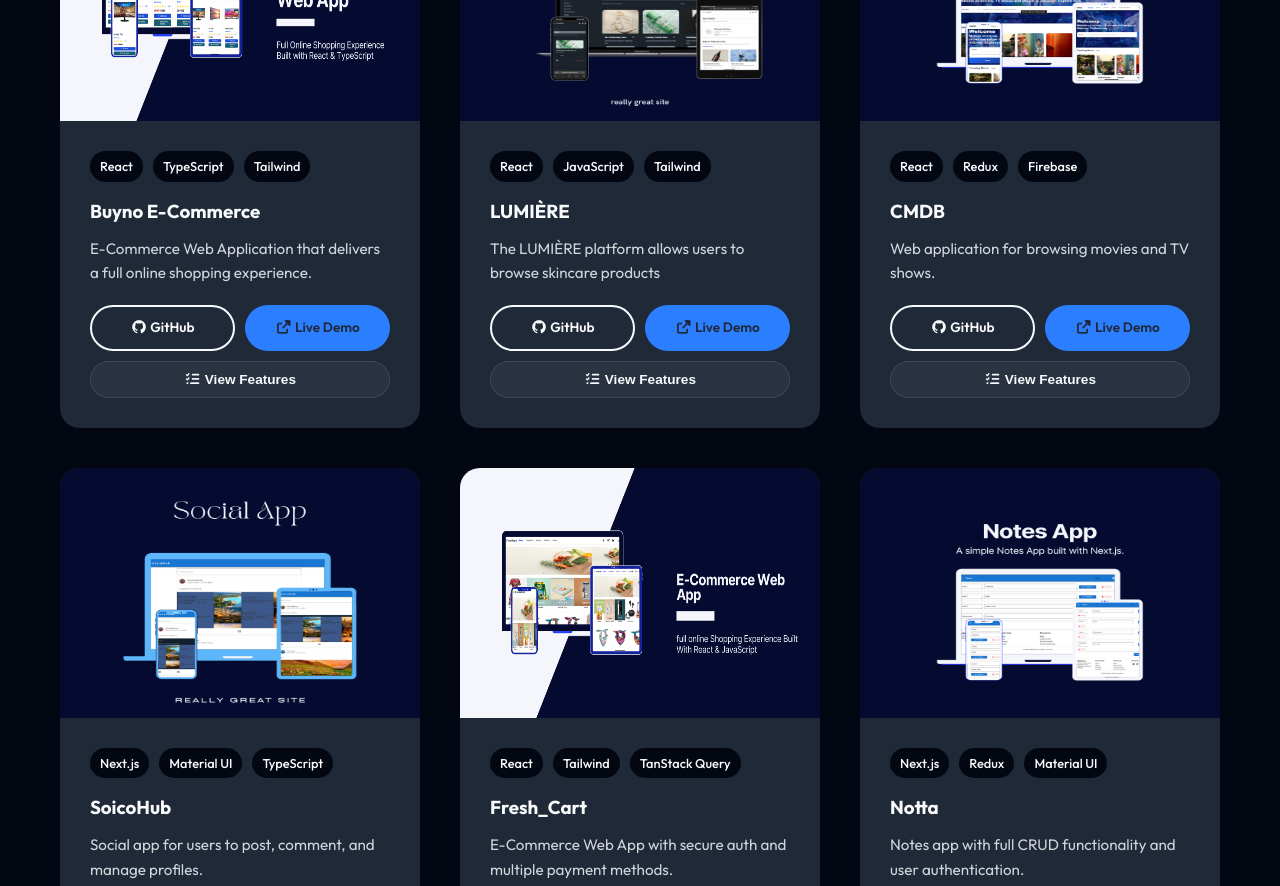
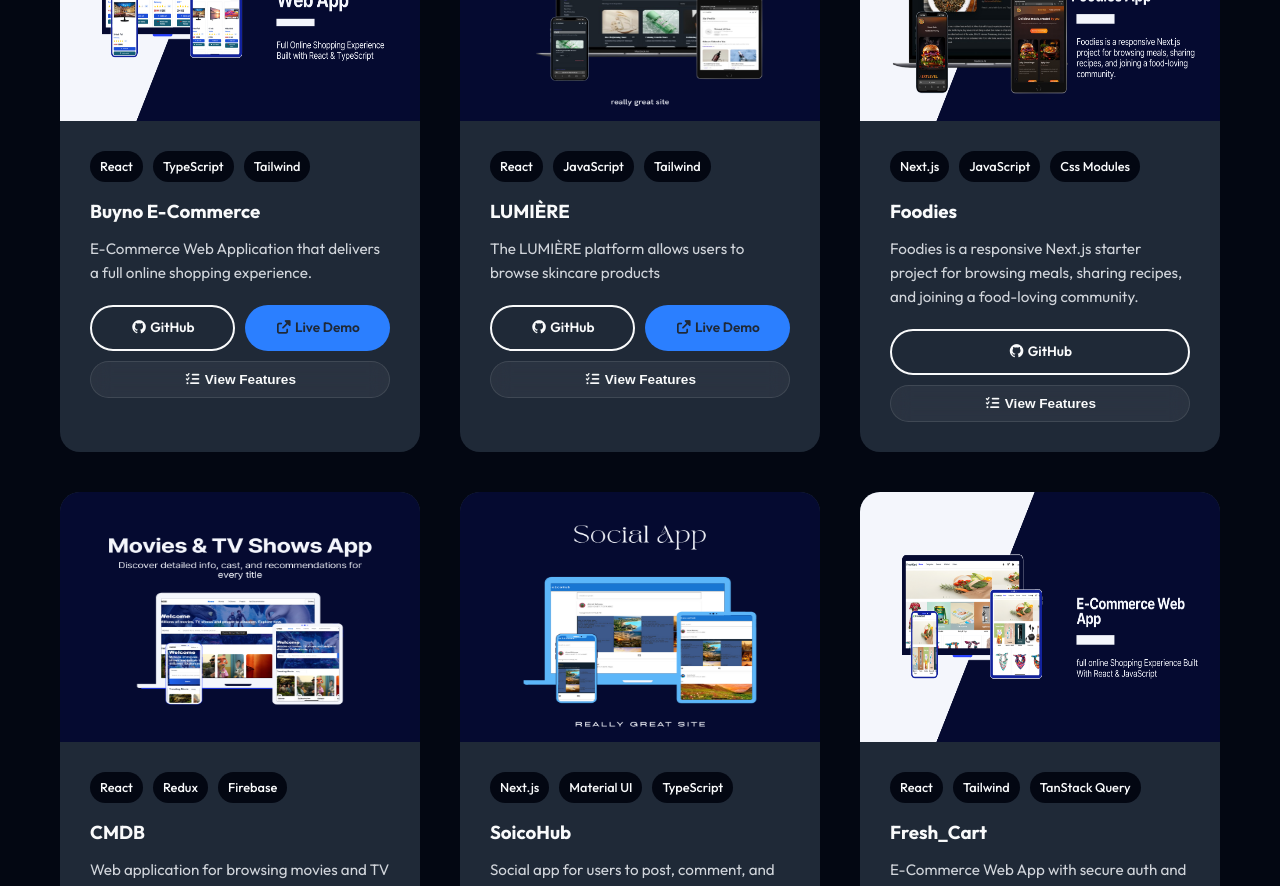
Before and after one commit to MohamedAbdalhalem/Mohamed-_Abdelhalem_portofolio, a React (Vite) app: page / in a window 1280 px wide. Shown: the part 5340-6226 px from the top of the page. Built offline with nearby package versions, Linux system fonts and the light colour scheme.

Commit message:
add a new project and update the project type

```diff
--- a/src/components/Projects.tsx
+++ b/src/components/Projects.tsx
@@ -8,6 +8,7 @@ import cmdbImg from "../assets/cmdb.png";
 import freshCartImg from "../assets/fresh-cart.png";
 import nottaImg from "../assets/notta-app.png";
 import LUMIÈREImg from "../assets/Beige New Product Mockup Now Available Facebook Post.png";
+import FoodeiesImg from "../assets/Foodies.png";
 // Placeholder when image fails to load
 
 type Project = {
@@ -17,8 +18,8 @@ type Project = {
   tags: string[];
   description: string;
   github: string;
-  live: string;
   features: string[];
+  live: string | undefined;
 };
 
 const projects: Project[] = [
@@ -55,11 +56,30 @@ const projects: Project[] = [
       "Shopping Cart Management",
       "Checkout & Address Management",
       "Order Tracking & History",
-      "Reviews & Ratings"
+      "Reviews & Ratings",
     ],
     github: "https://github.com/MohamedAbdalhalem/LUMI-RE",
     live: "https://lumi-re-inky.vercel.app/",
     tags: ["React", "JavaScript", "Tailwind"],
+  },
+  {
+    id: "Foodies",
+    title: "Foodies",
+    image: FoodeiesImg,
+    description:
+      "Foodies is a responsive Next.js starter project for browsing meals, sharing recipes, and joining a food-loving community.",
+    features: [
+      "Server Actions",
+      "Server Components",
+      "Atomic Design",
+      "Meals browsing",
+      "Recipe detail view",
+      "Recipe sharing form",
+      "Landing page experience",
+    ],
+    github: "https://github.com/MohamedAbdalhalem/Foodies",
+    live: undefined,
+    tags: ["Next.js", "JavaScript", "Css Modules"],
   },
   {
     id: "cmdb",
@@ -86,7 +106,7 @@ const projects: Project[] = [
     tags: ["Next.js", "Material UI", "TypeScript"],
     description: "Social app for users to post, comment, and manage profiles.",
     github: "https://github.com/MohamedAbdalhalem/SoicoHub",
-    live: "https://soico-hub.vercel.app/",
+    live: undefined,
     features: [
       "Login & Signup with form validation",
       "Home Page feed and post creation",
@@ -192,8 +212,8 @@ const Projects = () => {
                   className="project-links"
                   style={{
                     display: "grid",
-                    gridTemplateColumns: "repeat(2, 1fr)",
-                    gap: "10px",
+                    gridTemplateColumns: `${project.live ? "repeat(2, 1fr)" : "repeat(1,1fr)"} `,
+                    gap: `${project.live ? "10px" : "10px 0px"} `,
                   }}
                 >
                   <a
@@ -209,6 +229,7 @@ const Projects = () => {
                   >
                     <i className="fa-brands fa-github"></i> GitHub
                   </a>
+                  {project.live && (
                     <a
                       href={project.live}
                       target="_blank"
@@ -220,8 +241,10 @@ const Projects = () => {
                         textAlign: "center",
                       }}
                     >
-                    <i className="fa-solid fa-external-link-alt"></i> Live Demo
+                      <i className="fa-solid fa-external-link-alt"></i> Live
+                      Demo
                     </a>
+                  )}
                   <button
                     className="btn btn-glass btn-features"
                     style={{
```
Also changed, not shown: src/assets/Foodies.png (added). Lines whose indentation alone changed are shown as unchanged.
